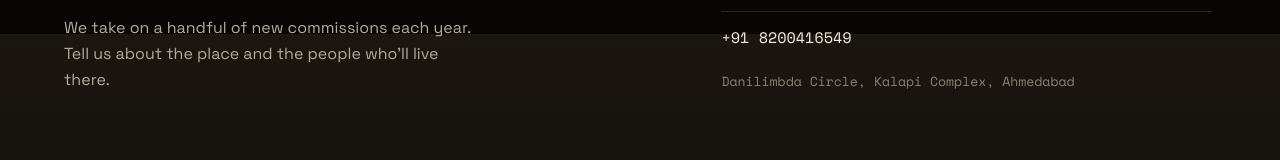
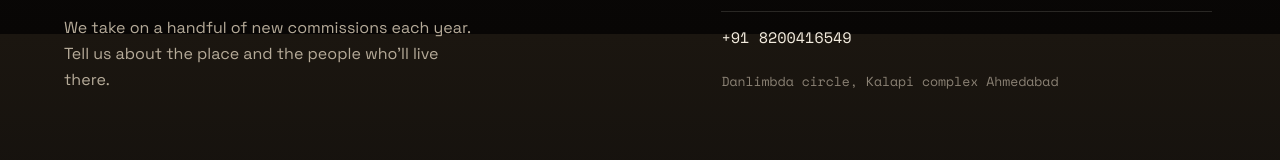
Before and after one commit to nopen0906-blip/designer-track, a React (Vite) app: page / in a window 1280 px wide. Shown: the part 6366-6526 px from the top of the page. Built offline with nearby package versions, Linux system fonts and the light colour scheme.

Commit message:
fix: update address casing and remove unused css

```diff
--- a/src/App.css
+++ b/src/App.css
@@ -103,13 +103,7 @@
 .hero-scene canvas {
   flex: 1; min-height: 0;
 }
-.hero-scene-caption {
-  position: absolute; bottom: 2rem; left: 1.5rem;
-  display: flex; align-items: center; gap: 1rem;
-  font-family: var(--mono); font-size: 0.72rem; letter-spacing: 0.06em;
-  text-transform: uppercase; color: var(--ink-soft); z-index: 10;
-  pointer-events: none;
-}
+
 /* Quiet blueprint-toned panel shown when WebGL is unavailable */
 .hero-scene-fallback {
   flex: 1; min-height: 0; border-radius: 4px;
--- a/src/content.js
+++ b/src/content.js
@@ -153,7 +153,7 @@ export const content = {
     text: 'We take on a handful of new commissions each year. Tell us about the place and the people who’ll live there.',
     email: 'designer.trackco@gmail.com',
     phone: '+91 8200416549',
-    address: 'Danilimbda Circle, Kalapi Complex, Ahmedabad',
+    address: 'Danlimbda circle, Kalapi complex Ahmedabad',
   },
 
   // ---- FOOTER ----
```
